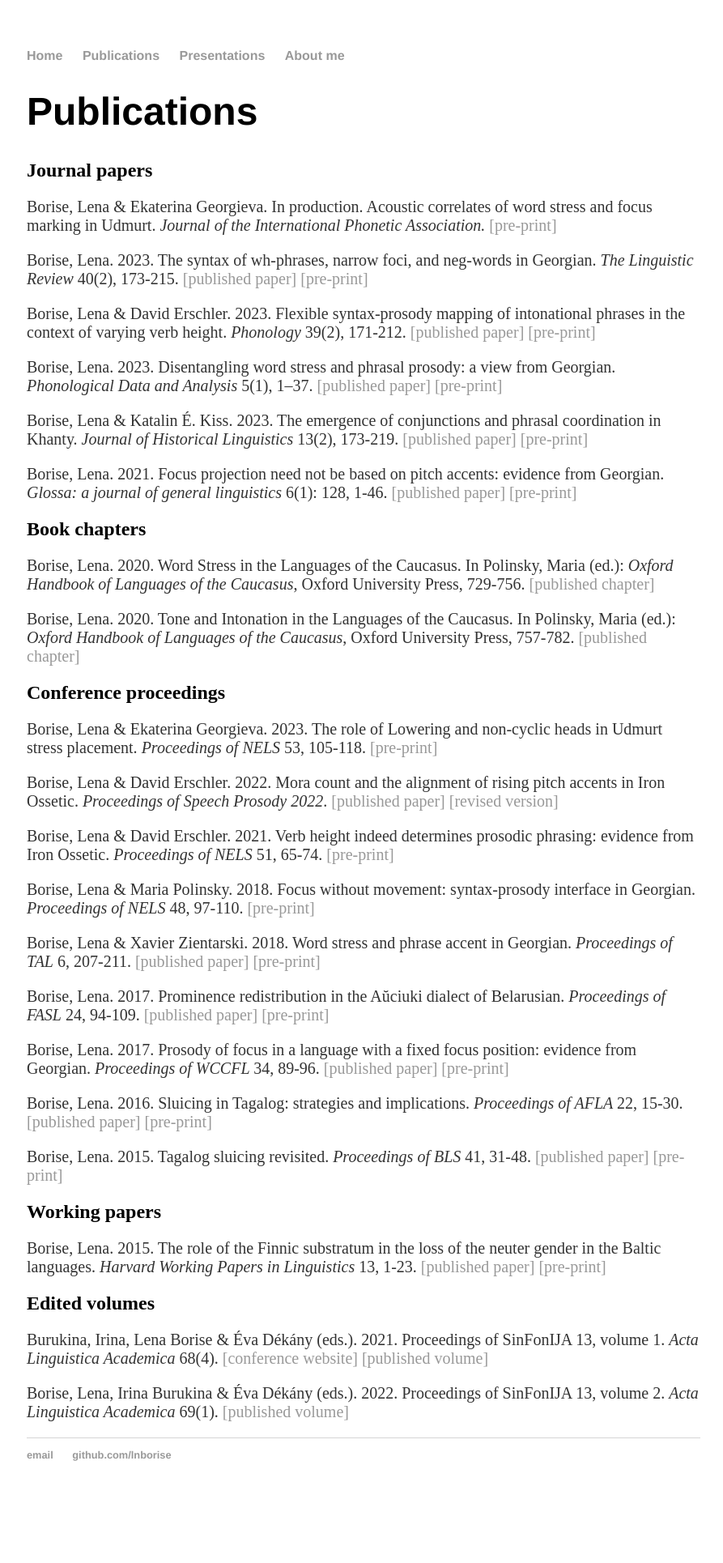
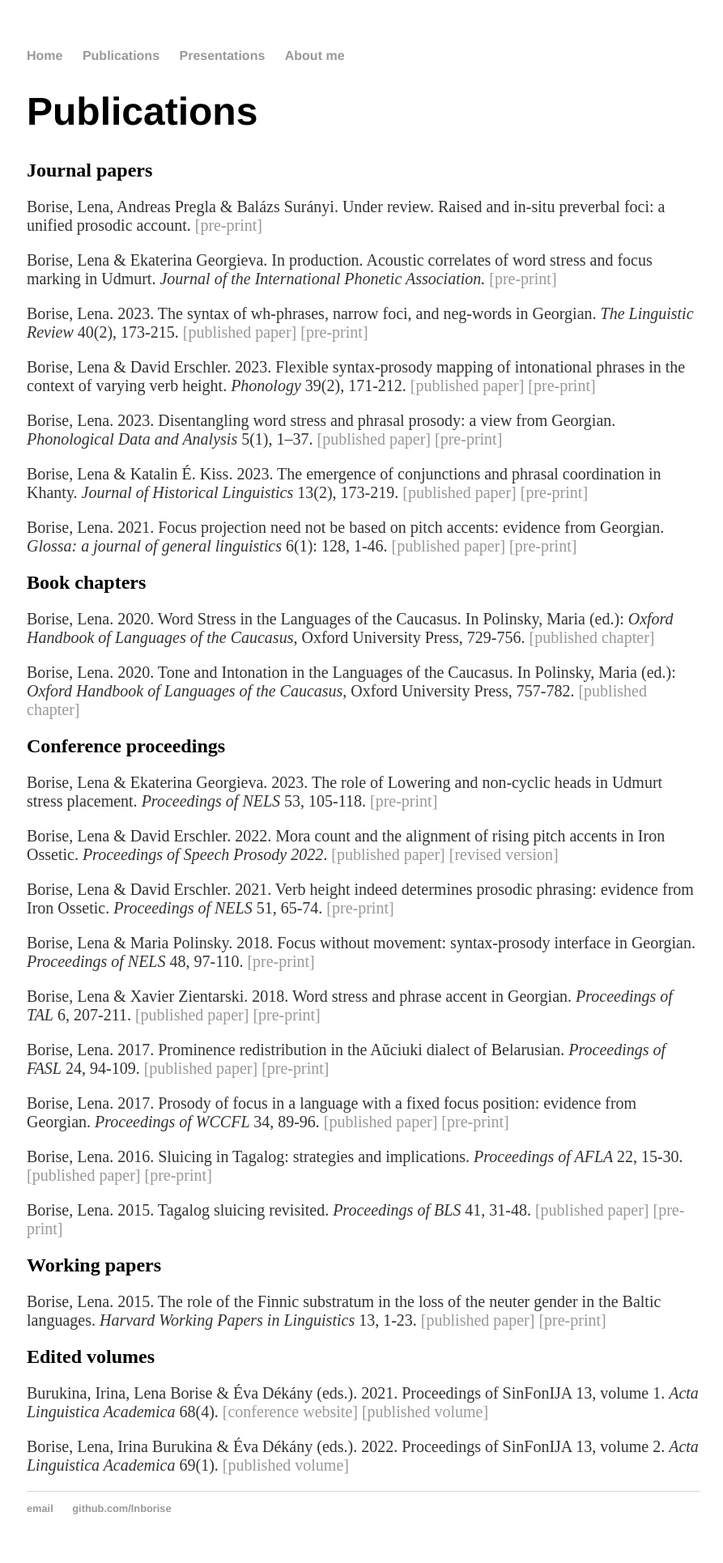
Before and after one commit to lnborise/lnborise.github.io, a Jekyll site: the page built from publications.html, in a window 1280 px wide. Shown: the whole page at 81% size, without its empty margins (191-1084 px from the left). Built offline with Jekyll 4.4.1, drawn with Linux system fonts in a browser that asks for light colours; before the commit the page ends 1864 px from its top, so only the background shows below that.

Commit message:
Update publications.html

```diff
--- a/publications.html
+++ b/publications.html
@@ -6,6 +6,8 @@
 	<h1>Publications</h1>
 
   <h2>Journal papers</h2>
+
+	<p>Borise, Lena, Andreas Pregla & Balázs Surányi. Under review. Raised and in-situ preverbal foci: a unified prosodic account. <a href="https://lnborise.github.io/assets/BorisePreglaSuranyi_PreverbalFocus.pdf"> [pre-print] </a> </p>
 
 	<p>Borise, Lena & Ekaterina Georgieva. In production. Acoustic correlates of word stress and focus marking in Udmurt. <i> Journal of the International Phonetic Association. </i> <a href="https://lnborise.github.io/assets/BoriseGeorgieva_UdmurtStress.pdf"> [pre-print] </a> </p>
 
```
